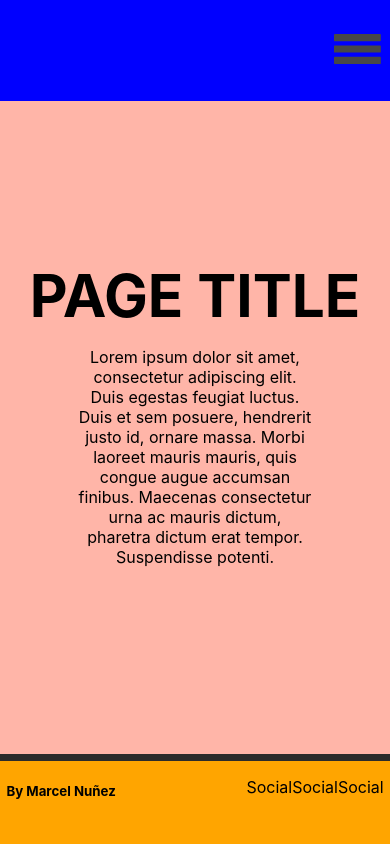
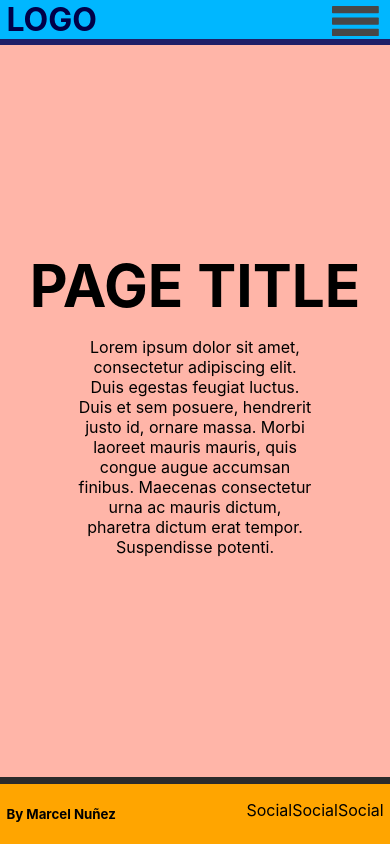
Before and after one commit to MarcelNDG/Simple-template, a React (Create React App) app: page / in a window 390 px wide. Built offline with nearby package versions, Linux system fonts and the light colour scheme.

Commit message:
Mobile topBtn optimized

```diff
--- a/src/App.css
+++ b/src/App.css
@@ -13,7 +13,7 @@ background-color: #2b2b2b;
   grid-gap: 0.4rem;
   height: 100vh;
   width: 100vw;
-  grid-template-rows: 0.1fr 0.8fr 0.1fr;
+  grid-template-rows: 0.1fr 2fr 0.1fr;
   grid-template-areas :
   "header header"
   "main main"
@@ -71,10 +71,9 @@ footer{
   display: flex;
   position: absolute;
   align-items: center;
-  background-color: blue;
+  background-color: rgba(0, 0, 255, 0.281);
   justify-content: flex-end;
-  height: 12vh;
-  padding: 0.2rem;
+  padding: 0.3rem;
   width: 100%;
 }
 
@@ -86,8 +85,8 @@ footer{
 }
 
 .hmbgIcon{
-  height: 3rem;
   width: 12vw;
+  max-width: 3rem;
 }
 
 /* --- MAIN styling --- */
@@ -101,6 +100,7 @@ main{
 }
 
 .topLogo{
+  margin: 0;
   width: 12vw;
 }
 
@@ -171,3 +171,19 @@ main p {
     }
 
 }
+
+@media (min-width:320px)  { /* smartphones, iPhone, portrait 480x320 phones */ }
+@media (min-width:481px)  { /* portrait e-readers (Nook/Kindle), smaller tablets @ 600 or @ 640 wide. */ }
+@media only screen and (min-width:720px)  {
+
+  .topLogo{
+    font-size: 1.6rem;
+  }
+
+  .hmbgIcon{
+    width: 2rem;
+  }
+}
+@media (min-width:961px)  { /* tablet, landscape iPad, lo-res laptops ands desktops */ }
+@media (min-width:1025px) { /* big landscape tablets, laptops, and desktops */ }
+@media (min-width:1281px) { /* hi-res laptops and desktops */ }
```
